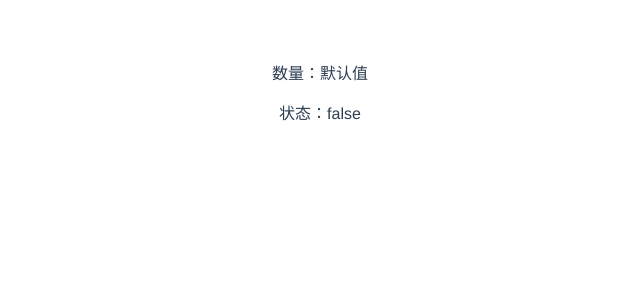
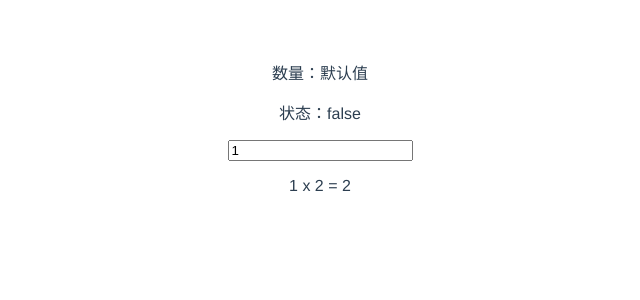
Before and after one commit to yuQ-7148/study_vue3.0, a Vue app: page / in a window 1280 px wide. Shown: the top 300 px of the page, without its empty margins (320-960 px from the left). Built offline with nearby package versions, Linux system fonts and the light colour scheme.

Commit message:
计算属性

```diff
--- a/src/components/06.Count/App.vue
+++ b/src/components/06.Count/App.vue
@@ -1,11 +1,14 @@
 <template>
     <div>
         <my-count  :state="state"></my-count>
+        <my-counter></my-counter>
     </div>
 </template>
 
 <script>
 import MyCount from './Count.vue'
+import MyCounter from './MyCounter.vue'
+
 export default {
     name: 'MyApp',
     data() {
@@ -15,7 +18,8 @@ export default {
         }
     },
     components: {
-        MyCount
+        MyCount,
+        MyCounter
     }
 }
 </script>
--- /dev/null
+++ b/src/components/06.Count/MyCounter.vue
@@ -0,0 +1,22 @@
+<template>
+    <div>
+        <input type="text" v-model.number="count">
+        <p>{{ count }} x 2 = {{ plus }}</p>
+    </div>
+</template>
+
+<script>
+export default {
+    name: 'MyCounter',
+    data() {
+        return { count: 1 }
+    },
+    computed: {
+        plus() {
+            return this.count * 2
+        }
+    }
+}
+</script>
+
+<style scoped></style>
```
